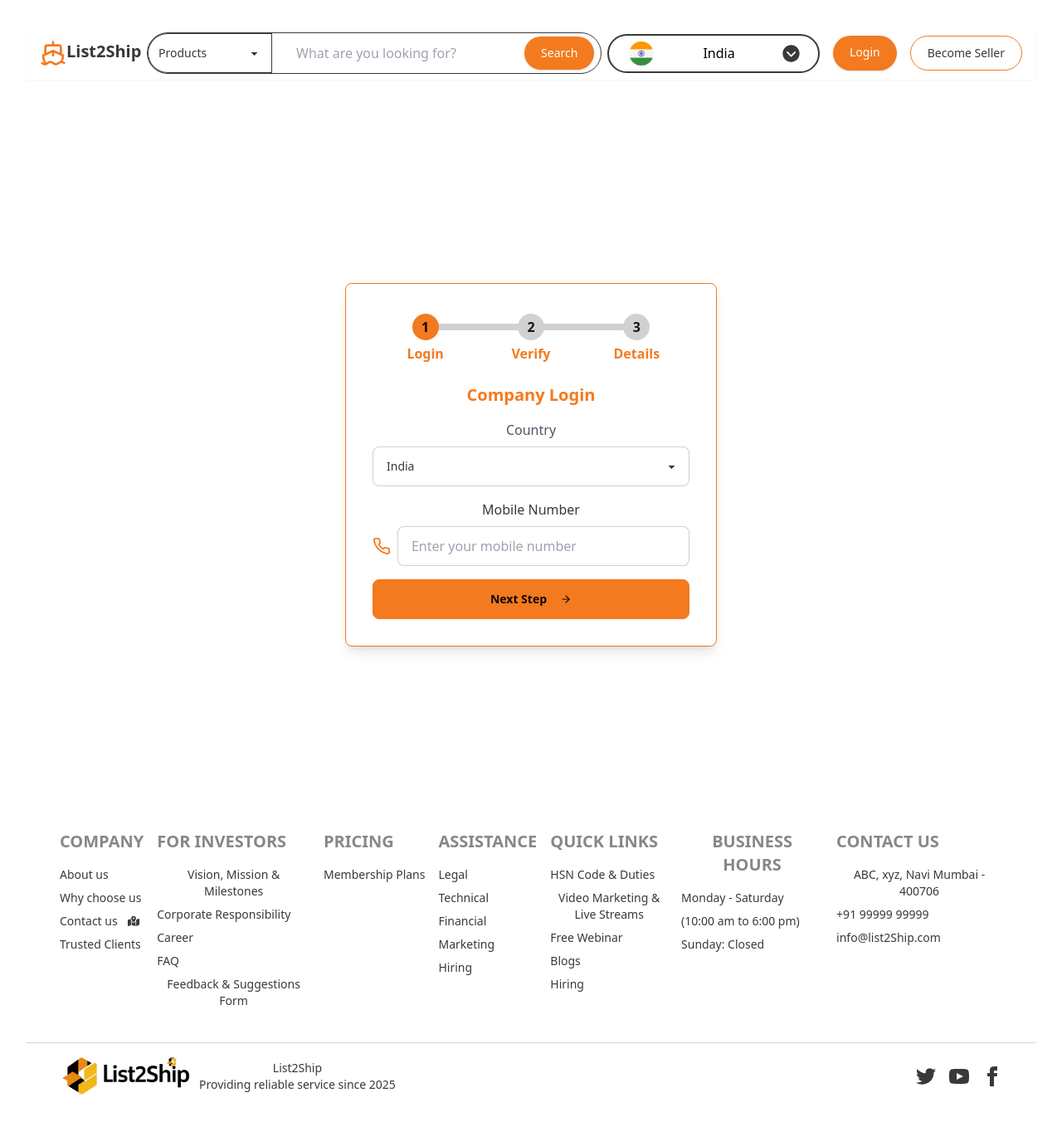
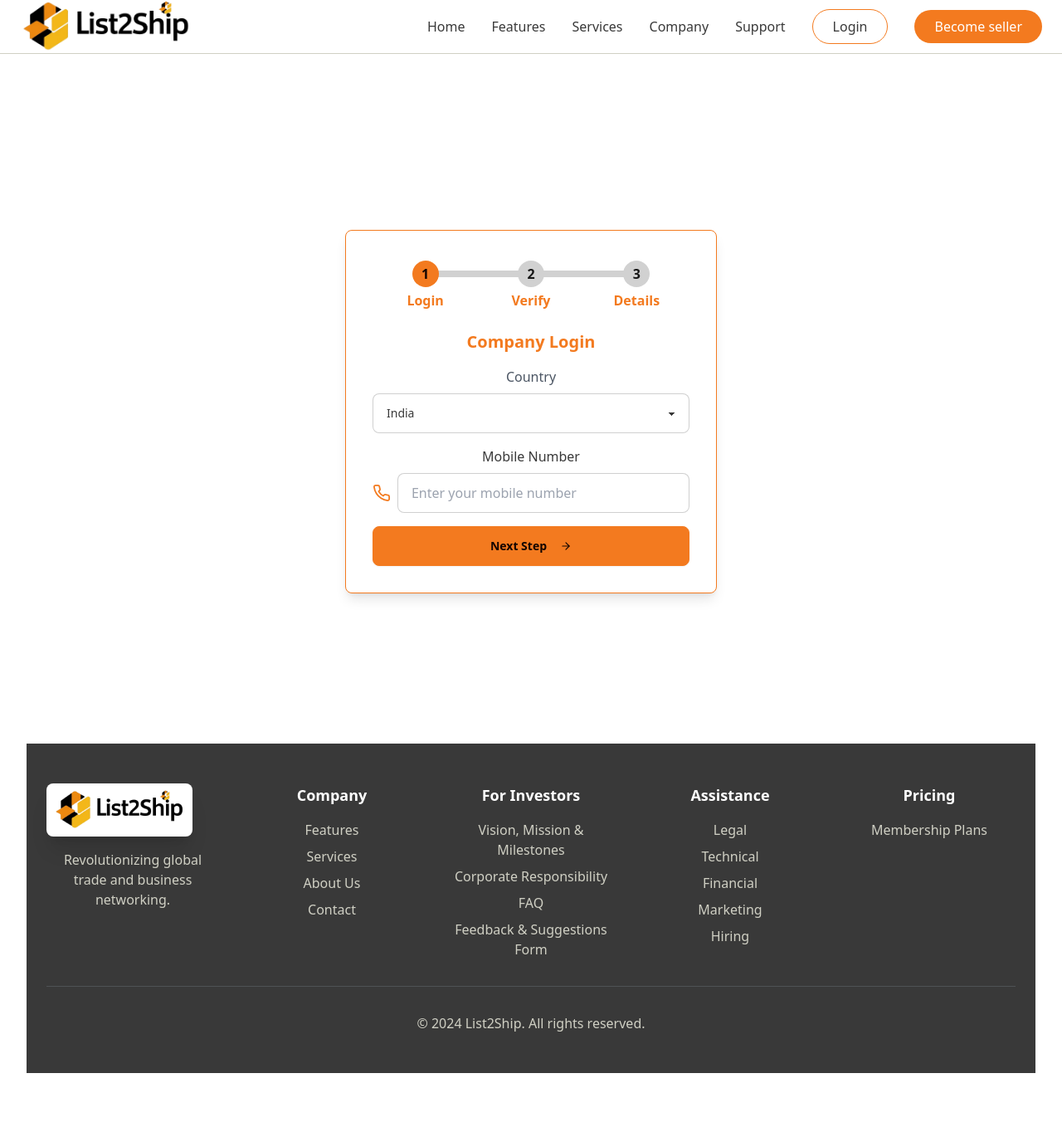
Before and after one commit to UNRIVALLEDKING/dummy, a React (Vite) app: page /sellers-login in a window 1280 px wide. Shown: the top 1358 px of the page at 83% size. After the commit the page ends 1325 px from the top, so only its background shows below. Built offline with nearby package versions, Linux system fonts and the light colour scheme.

Commit message:
ui improvement

```diff
--- a/src/components/Footer.jsx
+++ b/src/components/Footer.jsx
@@ -1,54 +1,122 @@
-import { FaMapLocationDot } from 'react-icons/fa6';
 import { mainLogo } from '../assets';
 
 export default function Footer() {
   return (
-    <>
-      <footer className="footer z-50 bg-background text-secondary p-10">
-        <nav>
-          <h6 className="footer-title text-secondary font-bold text-xl">
-            Company
-          </h6>
-          <a className="link link-hover hover:text-primary">About us</a>
-          <a className="link link-hover hover:text-primary">Why choose us</a>
-          <a className="link link-hover hover:text-primary flex items-center gap-3">
-            Contact us <FaMapLocationDot />
+    <footer className="bg-[#393939] text-white py-12">
+      <div className="container mx-auto px-6">
+        <div className="grid grid-cols-1 md:grid-cols-5 gap-8">
+          <div className="space-y-4">
+            <div className="flex items-center space-x-2">
+              <img
+                src={mainLogo}
+                className="w-44 bg-white rounded-lg shadow-xl p-2 text-[#f37a1f]"
+              />
+            </div>
+            <p className="text-[#d0d0c4]">
+              Revolutionizing global trade and business networking.
+            </p>
+          </div>
+
+          <div>
+            <h4 className="text-lg font-semibold mb-4">Company</h4>
+            <ul className="space-y-2 text-[#d0d0c4]">
+              <li>
+                <a href="/features" className="hover:text-[#f37a1f]">
+                  Features
                 </a>
-          <a className="link link-hover hover:text-primary">Trusted Clients</a>
-        </nav>
-        <nav>
-          <h6 className="footer-title text-secondary font-bold text-xl">
-            For Investors
-          </h6>
-          <a className="link link-hover hover:text-primary">
+              </li>
+              <li>
+                <a href="/services" className="hover:text-[#f37a1f]">
+                  Services
+                </a>
+              </li>
+              <li>
+                <a href="/about" className="hover:text-[#f37a1f]">
+                  About Us
+                </a>
+              </li>
+              <li>
+                <a href="/contact" className="hover:text-[#f37a1f]">
+                  Contact
+                </a>
+              </li>
+            </ul>
+          </div>
+          <div>
+            <h4 className="text-lg font-semibold mb-4">For Investors</h4>
+            <ul className="space-y-2 text-[#d0d0c4]">
+              <li>
+                <a href="/features" className="hover:text-[#f37a1f]">
                   Vision, Mission & Milestones
                 </a>
-          <a className="link link-hover hover:text-primary">
+              </li>
+              <li>
+                <a href="/services" className="hover:text-[#f37a1f]">
                   Corporate Responsibility
                 </a>
-          <a className="link link-hover hover:text-primary">Career</a>
-          <a className="link link-hover hover:text-primary">FAQ</a>
-          <a className="link link-hover hover:text-primary">
+              </li>
+              <li>
+                <a href="/about" className="hover:text-[#f37a1f]">
+                  FAQ
+                </a>
+              </li>
+              <li>
+                <a href="/contact" className="hover:text-[#f37a1f]">
                   Feedback & Suggestions Form
                 </a>
-        </nav>
-        <nav>
-          <h6 className="footer-title text-secondary font-bold text-xl">
-            Pricing
-          </h6>
-          <a className="link link-hover hover:text-primary">Membership Plans</a>
-        </nav>
-        <nav>
-          <h6 className="footer-title text-secondary font-bold text-xl">
-            Assistance
-          </h6>
-          <a className="link link-hover hover:text-primary">Legal</a>
-          <a className="link link-hover hover:text-primary">Technical</a>
-          <a className="link link-hover hover:text-primary">Financial</a>
-          <a className="link link-hover hover:text-primary">Marketing</a>
-          <a className="link link-hover hover:text-primary">Hiring</a>
-        </nav>
-        <nav>
+              </li>
+            </ul>
+          </div>
+          <div>
+            <h4 className="text-lg font-semibold mb-4">Assistance</h4>
+            <ul className="space-y-2 text-[#d0d0c4]">
+              <li>
+                <a href="/features" className="hover:text-[#f37a1f]">
+                  Legal
+                </a>
+              </li>
+              <li>
+                <a href="/services" className="hover:text-[#f37a1f]">
+                  Technical
+                </a>
+              </li>
+              <li>
+                <a href="/about" className="hover:text-[#f37a1f]">
+                  Financial
+                </a>
+              </li>
+              <li>
+                <a href="/contact" className="hover:text-[#f37a1f]">
+                  Marketing
+                </a>
+              </li>
+              <li>
+                <a href="/contact" className="hover:text-[#f37a1f]">
+                  Hiring
+                </a>
+              </li>
+            </ul>
+          </div>
+          <div>
+            <h4 className="text-lg font-semibold mb-4">Pricing</h4>
+            <ul className="space-y-2 text-[#d0d0c4]">
+              <li>
+                <a href="/features" className="hover:text-[#f37a1f]">
+                  Membership Plans
+                </a>
+              </li>
+            </ul>
+          </div>
+        </div>
+
+        <div className="border-t border-[#a4b6c2]/20 mt-8 pt-8 text-center text-[#d0d0c4]">
+          <p>
+            &copy; {new Date().getFullYear()} List2Ship. All rights reserved.
+          </p>
+        </div>
+      </div>
+
+      {/* <nav>
           <h6 className="footer-title text-secondary font-bold text-xl">
             Quick Links
           </h6>
@@ -62,18 +130,7 @@ export default function Footer() {
           <a className="link link-hover hover:text-primary">Blogs</a>
           <a className="link link-hover hover:text-primary">Hiring</a>
         </nav>
-        <nav>
-          <h6 className="footer-title text-secondary font-bold text-xl">
-            Business Hours
-          </h6>
-          <p className="link link-hover hover:text-primary">
-            Monday - Saturday{' '}
-          </p>
-          <p className="link link-hover hover:text-primary">
-            (10:00 am to 6:00 pm)
-          </p>
-          <p className="link link-hover hover:text-primary">Sunday: Closed</p>
-        </nav>
+
         <nav>
           <h6 className="footer-title text-secondary font-bold text-xl">
             Contact us
@@ -85,55 +142,7 @@ export default function Footer() {
           <p className="link link-hover hover:text-primary">
             info@list2Ship.com
           </p>
-        </nav>
+        </nav> */}
     </footer>
-      <footer className="footer bg-background text-secondary border-base-300 border-t px-10 py-4">
-        <aside className="grid-flow-col items-center">
-          <img src={mainLogo} className="w-40" />
-          <p>
-            List2Ship
-            <br />
-            Providing reliable service since 2025
-          </p>
-        </aside>
-        <nav className="md:place-self-center md:justify-self-end">
-          <div className="grid grid-flow-col gap-4">
-            <a>
-              <svg
-                xmlns="http://www.w3.org/2000/svg"
-                width="24"
-                height="24"
-                viewBox="0 0 24 24"
-                className="fill-current"
-              >
-                <path d="M24 4.557c-.883.392-1.832.656-2.828.775 1.017-.609 1.798-1.574 2.165-2.724-.951.564-2.005.974-3.127 1.195-.897-.957-2.178-1.555-3.594-1.555-3.179 0-5.515 2.966-4.797 6.045-4.091-.205-7.719-2.165-10.148-5.144-1.29 2.213-.669 5.108 1.523 6.574-.806-.026-1.566-.247-2.229-.616-.054 2.281 1.581 4.415 3.949 4.89-.693.188-1.452.232-2.224.084.626 1.956 2.444 3.379 4.6 3.419-2.07 1.623-4.678 2.348-7.29 2.04 2.179 1.397 4.768 2.212 7.548 2.212 9.142 0 14.307-7.721 13.995-14.646.962-.695 1.797-1.562 2.457-2.549z"></path>
-              </svg>
-            </a>
-            <a>
-              <svg
-                xmlns="http://www.w3.org/2000/svg"
-                width="24"
-                height="24"
-                viewBox="0 0 24 24"
-                className="fill-current"
-              >
-                <path d="M19.615 3.184c-3.604-.246-11.631-.245-15.23 0-3.897.266-4.356 2.62-4.385 8.816.029 6.185.484 8.549 4.385 8.816 3.6.245 11.626.246 15.23 0 3.897-.266 4.356-2.62 4.385-8.816-.029-6.185-.484-8.549-4.385-8.816zm-10.615 12.816v-8l8 3.993-8 4.007z"></path>
-              </svg>
-            </a>
-            <a>
-              <svg
-                xmlns="http://www.w3.org/2000/svg"
-                width="24"
-                height="24"
-                viewBox="0 0 24 24"
-                className="fill-current"
-              >
-                <path d="M9 8h-3v4h3v12h5v-12h3.642l.358-4h-4v-1.667c0-.955.192-1.333 1.115-1.333h2.885v-5h-3.808c-3.596 0-5.192 1.583-5.192 4.615v3.385z"></path>
-              </svg>
-            </a>
-          </div>
-        </nav>
-      </footer>
-    </>
   );
 }
--- /dev/null
+++ b/src/components/LandingNavbar.jsx
@@ -0,0 +1,104 @@
+import React from 'react';
+import {
+  //  Ship,
+  Menu,
+  X,
+} from 'lucide-react';
+import { mainLogo } from '../assets';
+
+export default function LandingNavbar() {
+  const [isMenuOpen, setIsMenuOpen] = React.useState(false);
+
+  const navItems = [
+    { label: 'Home', path: '/' },
+    { label: 'Features', path: '/features' },
+    { label: 'Services', path: '/services' },
+    { label: 'Company', path: '/company' },
+    { label: 'Support', path: '/support' },
+  ];
+  const openModal = () => {
+    document.getElementById('login_modal').showModal();
+  };
+
+  return (
+    <nav className="fixed top-0 left-0 right-0 bg-white/90 backdrop-blur-sm z-50 border-b border-[#d0d0c4]">
+      <div className="container mx-auto px-6">
+        <div className="flex items-center justify-between h-16">
+          <a className="flex text-teal-600" href="/">
+            <img src={mainLogo} className="w-52" alt="Main Logo" />
+          </a>
+
+          {/* Desktop Navigation */}
+          <div className="hidden md:flex items-center space-x-8">
+            {navItems.map((item) => (
+              <a
+                key={item.path}
+                href={item.path}
+                className="text-[#393939] cursor-pointer hover:text-[#f37a1f] transition-colors"
+              >
+                {item.label}
+              </a>
+            ))}
+            <a
+              onClick={openModal}
+              className="text-[#393939] cursor-pointer border border-primary rounded-full px-6 py-2 hover:text-[#f37a1f] transition-colors"
+            >
+              Login
+            </a>
+            <a
+              href="/sellers-login"
+              className="bg-[#f37a1f]  text-white px-6 py-2 rounded-full hover:bg-[#e06a10] transition-colors"
+            >
+              Become seller
+            </a>
+          </div>
+
+          {/* Mobile Menu Button */}
+          <button
+            className="md:hidden"
+            onClick={() => setIsMenuOpen(!isMenuOpen)}
+          >
+            {isMenuOpen ? (
+              <X className="h-6 w-6 text-[#393939]" />
+            ) : (
+              <Menu className="h-6 w-6 text-[#393939]" />
+            )}
+          </button>
+        </div>
+
+        {/* Mobile Navigation */}
+        {isMenuOpen && (
+          <div className="md:hidden py-4">
+            <div className="flex flex-col space-y-4">
+              {navItems.map((item) => (
+                <a
+                  key={item.path}
+                  href={item.path}
+                  className="text-[#393939] hover:text-[#f37a1f] transition-colors"
+                  onClick={() => setIsMenuOpen(false)}
+                >
+                  {item.label}
+                </a>
+              ))}
+              <a
+                className="text-[#393939] border border-primary px-6 py-2 rounded-full hover:text-[#f37a1f] transition-colors"
+                onClick={() => {
+                  setIsMenuOpen(false);
+                  openModal();
+                }}
+              >
+                Login
+              </a>
+              <a
+                href="/sellers-login"
+                className="bg-[#f37a1f] text-white px-6 py-2 rounded-full hover:bg-[#e06a10] transition-colors"
+              >
+                Become seller
+              </a>
+            </div>
+          </div>
+        )}
+      </div>
+    </nav>
+  );
+}
--- a/src/components/Navbar.jsx
+++ b/src/components/Navbar.jsx
@@ -1,4 +1,4 @@
-import { useEffect, useState } from 'react';
+import { useState } from 'react';
 // import { mainLogo } from '../assets';
 import LocaleSelect from './locale/LocaleSelect';
 import { useNavigate } from 'react-router';
@@ -8,62 +8,12 @@ import { Ship } from 'lucide-react';
 export default function Navbar() {
   const [selectedSearch, setSelectedSearch] = useState('Products');
   const [searchQuery, setSearchQuery] = useState('');
-  const [isLoggedIn, setIsLoggedIn] = useState(false);
-  const [profileRedirect, setProfileRedirect] = useState('');
 
   const navigate = useNavigate();
-  const openModal = () => {
-    document.getElementById('login_modal').showModal();
-  };
 
   const handleSearch = () => {
     navigate(`/products?query=${searchQuery}`);
   };
-
-  // useEffect(() => {
-  //   // Check localStorage for userData or companyData
-  //   const userData = localStorage.getItem('userData');
-  //   const companyData = localStorage.getItem('companyData');
-  //   if (userData) {
-  //     setIsLoggedIn(true);
-  //     setProfileRedirect('/profile');
-  //   } else if (companyData) {
-  //     setIsLoggedIn(true);
-  //     setProfileRedirect('/company-dashboard');
-  //   } else {
-  //     setIsLoggedIn(false);
-  //   }
-  // }, []);
-
-  useEffect(() => {
-    // Initial check
-    const checkAuthStatus = () => {
-      const userData = localStorage.getItem('userData');
-      const companyData = localStorage.getItem('companyData');
-
-      if (userData) {
-        setIsLoggedIn(true);
-        setProfileRedirect('/profile');
-      } else if (companyData) {
-        setIsLoggedIn(true);
-        setProfileRedirect('/company-dashboard');
-      } else {
-        setIsLoggedIn(false);
-        setProfileRedirect('');
-      }
-    };
-
-    // Check on initial load
-    checkAuthStatus();
-
-    // Listen for auth status changes
-    window.addEventListener('authStatusChanged', checkAuthStatus);
-
-    // Cleanup listener
-    return () => {
-      window.removeEventListener('authStatusChanged', checkAuthStatus);
-    };
-  }, []);
 
   return (
     <header className="bg-background sticky top-0 z-50 shadow-sm">
@@ -112,10 +62,9 @@ export default function Navbar() {
           <div className="flex items-center space-x-4">
             <LocaleSelect />
             <div className="hidden sm:flex space-x-4">
-              {isLoggedIn ? (
               <a
                 className="rounded-full font-medium text-white shadow"
-                  href={profileRedirect}
+                href="/company-dashboard"
               >
                 <img
                   src={getRandomProfileImage()}
@@ -123,23 +72,6 @@ export default function Navbar() {
                   className="w-14 rounded-full"
                 />
               </a>
-              ) : (
-                <>
-                  <a
-                    className="rounded-full bg-primary px-5 py-2.5 text-sm font-medium text-white shadow"
-                    href="#"
-                    onClick={openModal}
-                  >
-                    Login
-                  </a>
-                  <a
-                    className="border rounded-full border-primary text-secondary px-5 py-2.5 text-sm font-medium"
-                    href="/sellers-login"
-                  >
-                    Become Seller
-                  </a>
-                </>
-              )}
             </div>
 
             {/* Mobile Menu Button */}
--- a/src/components/RootLayout.jsx
+++ b/src/components/RootLayout.jsx
@@ -1,11 +1,19 @@
-import CompanySidebar from "./CompanySidebar";
-import Navbar from "./Navbar";
+import CompanySidebar from './CompanySidebar';
+import LandingNavbar from './LandingNavbar';
+import Navbar from './Navbar';
+import { useLocation } from 'react-router';
 
 // eslint-disable-next-line react/prop-types
 const Layout = ({ children }) => {
+  const location = useLocation();
+
+  // Check if the current path is the root index (`LandingPage`)
+  const isLandingPage =
+    location.pathname === '/' || location.pathname === '/sellers-login';
+  console.log('isLandingPage', isLandingPage);
   return (
     <>
-      <Navbar />
+      {isLandingPage ? <LandingNavbar /> : <Navbar />}
       <div className="container mx-auto">
         <CompanySidebar />
         <main className="pt-16">{children}</main>
--- a/src/pages/LandingPage.jsx
+++ b/src/pages/LandingPage.jsx
@@ -119,11 +119,6 @@ export default function LandingPage() {
       <Services />
 
       <VideoShowcase />
-      {/* <ServiceButtons />
-      <Features />
-      <Membership />
-      <Services />
-      <VideoShowcase /> */}
     </main>
   );
 }
--- a/src/pages/SellersLogin.jsx
+++ b/src/pages/SellersLogin.jsx
@@ -1,6 +1,7 @@
 import { useState, useEffect } from 'react';
 import { FiMail, FiPhone, FiArrowRight } from 'react-icons/fi';
 import { useNavigate } from 'react-router';
+import localeData from '../constants/localeData';
 
 export default function SellersLogin() {
   const [step, setStep] = useState(1);
@@ -34,7 +35,7 @@ export default function SellersLogin() {
     // Simple OTP generation (6 digits)
     const otp = Math.floor(100000 + Math.random() * 900000).toString();
     setGeneratedOTP(otp);
-    console.log('Generated OTP:', otp); // In real app, send via SMS/email
+    console.log('Generated OTP:', otp);
   };
 
   const handleCompanyTypeChange = (type) => {
@@ -137,8 +138,15 @@ export default function SellersLogin() {
                   handleInputChange(e);
                 }}
               >
-                <option value="India">India</option>
-                <option value="Other">Other</option>
+                {localeData.map((item, id) => (
+                  <option
+                    onChange={handleCompanyTypeChange}
+                    key={id}
+                    value={item.name}
+                  >
+                    {item.name}
+                  </option>
+                ))}
               </select>
             </div>
             {isIndian ? (
```
Also changed, not shown: src/App.jsx (+17 -17 lines), src/pages/landing/FeaturePage.jsx (added). Lines whose indentation alone changed are shown as unchanged.
